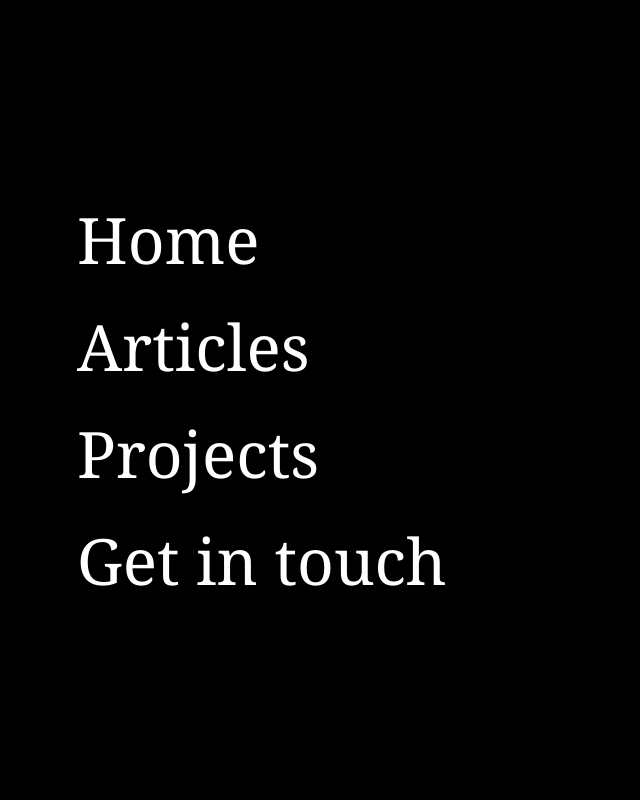
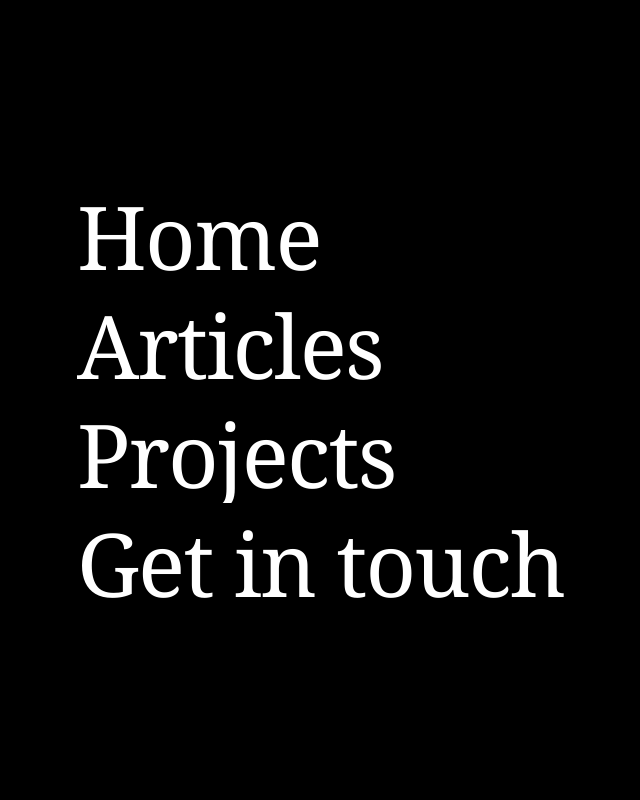
Before and after one commit to edwardsalfred/jacob1k, a React (Vite) app: page /articles in a window 1280 px wide. Both pictures are taken after a click on the button "Menu". Shown: the top 800 px of the page, without its empty margins (51-691 px from the left). Built offline with nearby package versions, Linux system fonts and the light colour scheme; a web font is replaced by a local one.

Commit message:
refined menu design to exactly match the requested screenshot with larger fonts and staggered animations

```diff
--- a/src/SharedLayout.tsx
+++ b/src/SharedLayout.tsx
@@ -21,15 +21,16 @@ export function Header() {
           left: 0,
           right: 0,
           zIndex: 1000,
-          padding: '24px 40px',
+          padding: '32px 6%',
           display: 'flex',
           alignItems: 'center',
           justifyContent: 'space-between',
-          background: 'linear-gradient(180deg, rgba(0, 0, 0, 0.6) 0%, rgba(0, 0, 0, 0.4) 60%, transparent 100%)',
+          background: menuOpen ? 'transparent' : 'linear-gradient(180deg, rgba(0, 0, 0, 0.4) 0%, transparent 100%)',
+          transition: 'background 0.3s',
         }}
       >
-        <Link to="/" style={{ textDecoration: 'none' }}>
-           <img src="/latestjacob-removebg-preview.png" alt="Jacob1K" style={{ height: '72px', width: 'auto', display: 'block' }} />
+        <Link to="/" style={{ textDecoration: 'none' }} onClick={() => setMenuOpen(false)}>
+           <img src="/latestjacob-removebg-preview.png" alt="Jacob1K" style={{ height: '64px', width: 'auto', display: 'block' }} />
         </Link>
 
         {/* Hamburger */}
@@ -42,14 +43,14 @@ export function Header() {
             padding: '10px',
             display: 'flex',
             flexDirection: 'column',
+            alignItems: 'flex-end',
             gap: '8px',
             zIndex: 1100,
           }}
           aria-label="Menu"
         >
-          <span style={{ display: 'block', width: '32px', height: '1.5px', background: 'rgb(200,200,200)', transition: 'transform 0.3s', transform: menuOpen ? 'translateY(9px) rotate(45deg)' : 'none' }}></span>
-          <span style={{ display: 'block', width: '32px', height: '1.5px', background: 'rgb(200,200,200)', opacity: menuOpen ? 0 : 1, transition: 'opacity 0.3s' }}></span>
-          <span style={{ display: 'block', width: '32px', height: '1.5px', background: 'rgb(200,200,200)', transition: 'transform 0.3s', transform: menuOpen ? 'translateY(-10px) rotate(-45deg)' : 'none' }}></span>
+          <span style={{ display: 'block', width: '40px', height: '1.5px', background: 'white', transition: 'all 0.3s', transform: menuOpen ? 'translateY(5px) rotate(45deg)' : 'none' }}></span>
+          <span style={{ display: 'block', width: menuOpen ? '40px' : '28px', height: '1.5px', background: 'white', transition: 'all 0.3s', transform: menuOpen ? 'translateY(-4.5px) rotate(-45deg)' : 'none' }}></span>
         </button>
       </header>
 
@@ -64,49 +65,58 @@ export function Header() {
           flexDirection: 'column',
           justifyContent: 'center',
           padding: '0 10%',
-          transition: 'transform 0.4s cubic-bezier(0.16, 1, 0.3, 1)',
-          transform: menuOpen ? 'translateY(0)' : 'translateY(-100%)',
+          transition: 'opacity 0.5s cubic-bezier(0.16, 1, 0.3, 1)',
+          opacity: menuOpen ? 1 : 0,
+          pointerEvents: menuOpen ? 'auto' : 'none',
         }}
       >
-        <div style={{ display: 'flex', flexDirection: 'column', gap: '20px' }}>
-          {menuItems.map((item) => (
-            item.to.startsWith('/#') ? (
+        <div style={{ display: 'flex', flexDirection: 'column', gap: '12px' }}>
+          {menuItems.map((item, idx) => (
+            <div
+              key={item.label}
+              style={{
+                overflow: 'hidden',
+                opacity: menuOpen ? 1 : 0,
+                transform: menuOpen ? 'translateY(0)' : 'translateY(40px)',
+                transition: `all 0.6s cubic-bezier(0.16, 1, 0.3, 1) ${0.1 + idx * 0.08}s`
+              }}
+            >
+              {item.to.startsWith('/#') ? (
                 <a
-                key={item.label}
                   href={item.to}
                   onClick={() => setMenuOpen(false)}
                   style={{
                     color: 'white',
                     textDecoration: 'none',
-                  fontSize: 'clamp(40px, 8vw, 64px)',
+                    fontSize: 'clamp(52px, 12vw, 88px)',
                     fontFamily: '"Instrument Serif", Georgia, serif',
                     fontWeight: 400,
-                  opacity: menuOpen ? 1 : 0,
-                  transition: 'opacity 0.4s ease 0.2s, transform 0.4s ease 0.2s',
-                  transform: menuOpen ? 'translateY(0)' : 'translateY(20px)',
+                    lineHeight: 1.1,
+                    letterSpacing: '-0.02em',
+                    display: 'inline-block',
                   }}
                 >
                   {item.label}
                 </a>
               ) : (
                 <Link
-                key={item.label}
                   to={item.to}
                   onClick={() => setMenuOpen(false)}
                   style={{
                     color: 'white',
                     textDecoration: 'none',
-                  fontSize: 'clamp(40px, 8vw, 64px)',
+                    fontSize: 'clamp(52px, 12vw, 88px)',
                     fontFamily: '"Instrument Serif", Georgia, serif',
                     fontWeight: 400,
-                  opacity: menuOpen ? 1 : 0,
-                  transition: 'opacity 0.4s ease 0.2s, transform 0.4s ease 0.2s',
-                  transform: menuOpen ? 'translateY(0)' : 'translateY(20px)',
+                    lineHeight: 1.1,
+                    letterSpacing: '-0.02em',
+                    display: 'inline-block',
                   }}
                 >
                   {item.label}
                 </Link>
-            )
+              )}
+            </div>
           ))}
         </div>
       </div>
```
Lines whose indentation alone changed are shown as unchanged.
